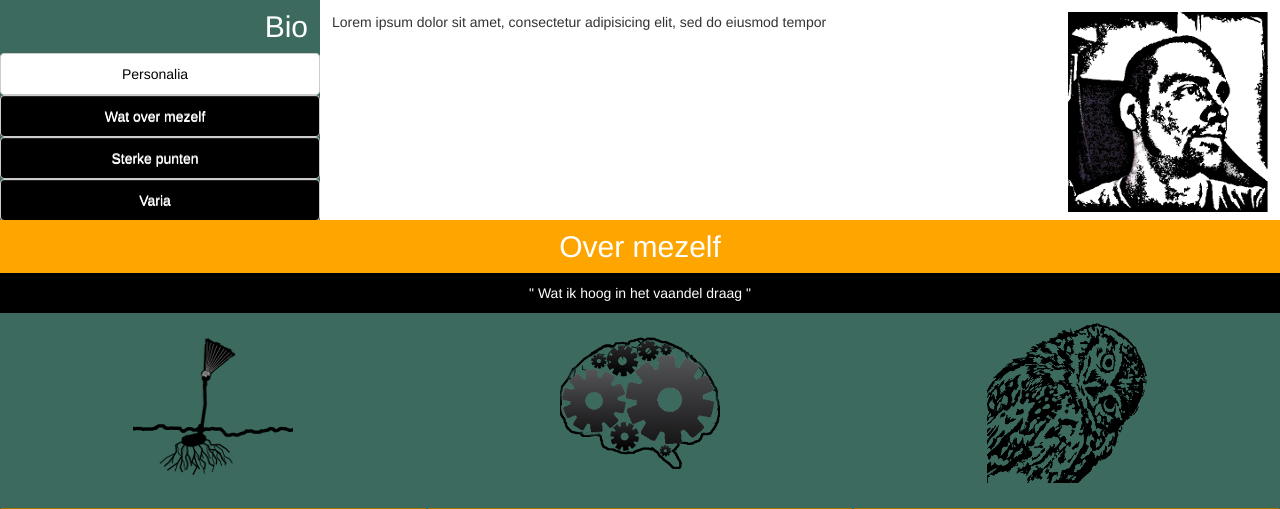
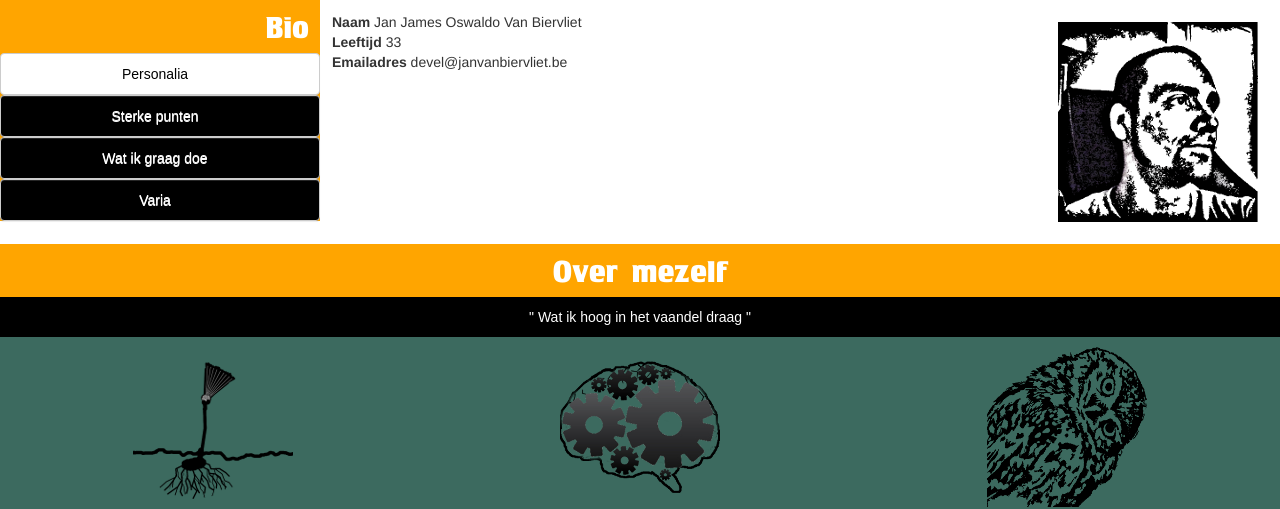
Before and after one commit to beerfleet/portfolio, a PHP site: template src/PF/Portfolio/html/homepage.html.twig in a window 1280 px wide. Shown: the part 212-721 px from the top of the page. Run offline with PHP 8.4, Linux system fonts and the light colour scheme; the template is opened without the code that fills it, so the values that code supplies are empty; some libraries are stand-ins or nearby versions.

Commit message:
Working on Bio content + added new font

```diff
--- a/css/stijl.css
+++ b/css/stijl.css
@@ -12,6 +12,11 @@ and open the template in the editor.
   font-family: "Amerika";
   src: url('../fonts/AMERIKA_.eot');
   src: url('../fonts/AMERIKA_.ttf') format('truetype');
+}
+@font-face {
+  font-family: "TobagoPoster";
+  src: url('../fonts/Tobago_Poster.eot');
+  src: url('../fonts/Tobago_Poster.ttf') format('truetype');
 }
 
 
@@ -31,11 +36,14 @@ body {
   background-color: #3C6A5F;
   padding-top: 212px;
 }
+#bio {
+  background-color: white;
+}
 #bio .titlebar {
   /*background: #330099;*/
 }
 .bio-content {
-  background: white;
+  /*background: white;*/
 }
 .gradient-black-green {
     background-image: -webkit-gradient(
@@ -68,12 +76,14 @@ body {
   padding: 0;
 }
 .titlebar {
+  font-family: "TobagoPoster";
   color: white;
 }
 .orangebg {
   background: orange;
 }
 .subtitlebar {
+  font-family: sans-serif;
   background: black;
   color: white;
 }
@@ -219,7 +229,7 @@ body {
   padding-right: 12px;
 }
 #bio>div {
-  height: 220px;
+  /*height: 220px;*/
 }
 #bio ul {
   list-style-type: none;
@@ -236,7 +246,15 @@ body {
 }
 #personalia-content img {
   float: right;
+  margin: 10px 10px 10px 60px;
 }
+.def {
+  font-weight: bold;
+}
+.desc {
+
+}
+
 
 
 
--- a/src/PF/Portfolio/html/homepage_content.twig
+++ b/src/PF/Portfolio/html/homepage_content.twig
@@ -3,12 +3,12 @@
   <!-- BIO -->
   <div id="bio" class="row">
     <div class="col-sm-3">
-      <div class="titlebar lijn_rechts_uit">
+      <div class="titlebar lijn_rechts_uit orangebg">
         <h2>Bio</h2>
         <ul class="btn-group-justified">
           <li id="personalia-btn"><p class="subtitlebar btn btn-default">Personalia</p></li>
-          <li id="over-mezelf-btn"><p class="subtitlebar btn btn-default">Wat over mezelf</p></li>
           <li id="sterke-punten-btn"><p class="subtitlebar btn btn-default">Sterke punten</p></li>
+          <li id="over-mezelf-btn"><p class="subtitlebar btn btn-default">Wat ik graag doe</p></li>
           <li id="varia-btn"><p class="subtitlebar btn btn-default">Varia</p></li>
         </ul>
       </div>
@@ -17,9 +17,9 @@
 
       <div id="personalia-content">
         <img src="./img/Pasfoto_outline_200.png" alt="Mijn pasfoto"/>
-        <p>
-          Lorem ipsum dolor sit amet, consectetur adipisicing elit, sed do eiusmod tempor
-        </p>
+        <span class="def">Naam </span><span class="desc">Jan James Oswaldo Van Biervliet</span><br/>
+        <span class="def">Leeftijd </span><span class="desc">33</span><br/>
+        <span class="def">Emailadres </span><span class="desc">devel@janvanbiervliet.be</span><br/>
       </div>
 
       <div id="over-mezelf-content">
```
Also changed, not shown: fonts/Tobago_Poster.ttf (added).
